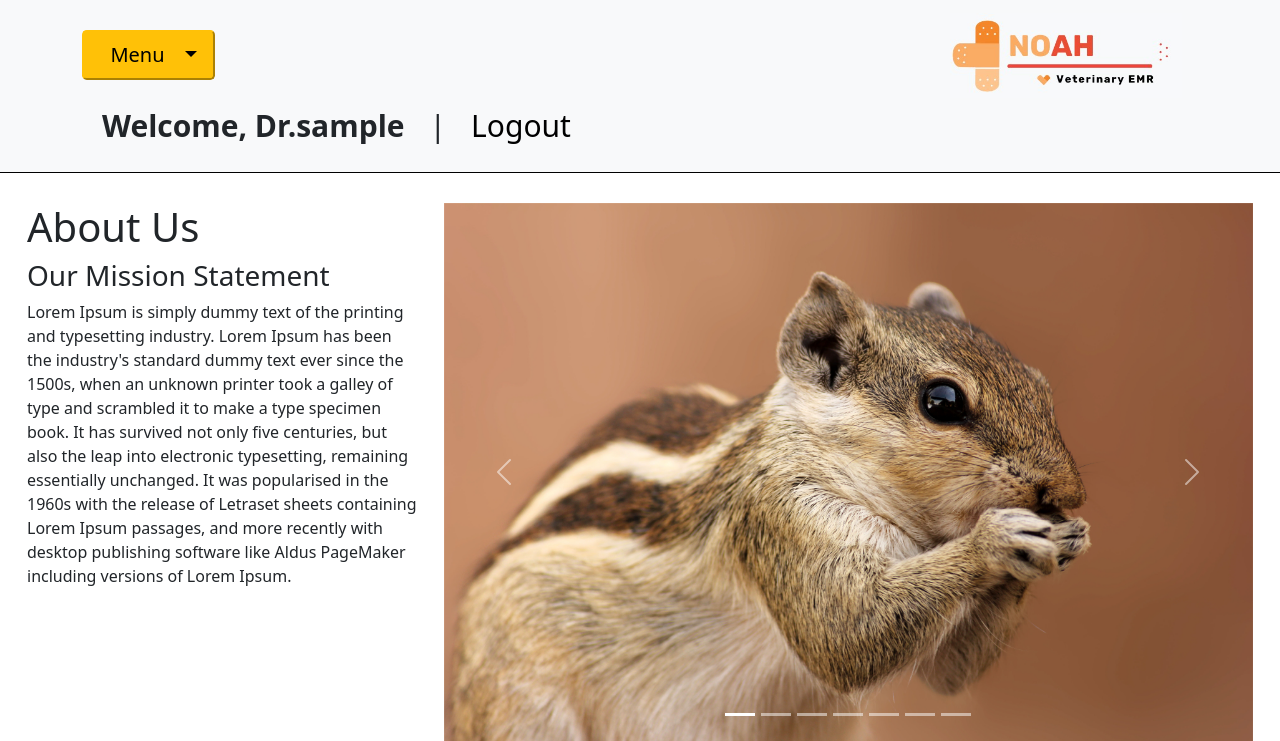
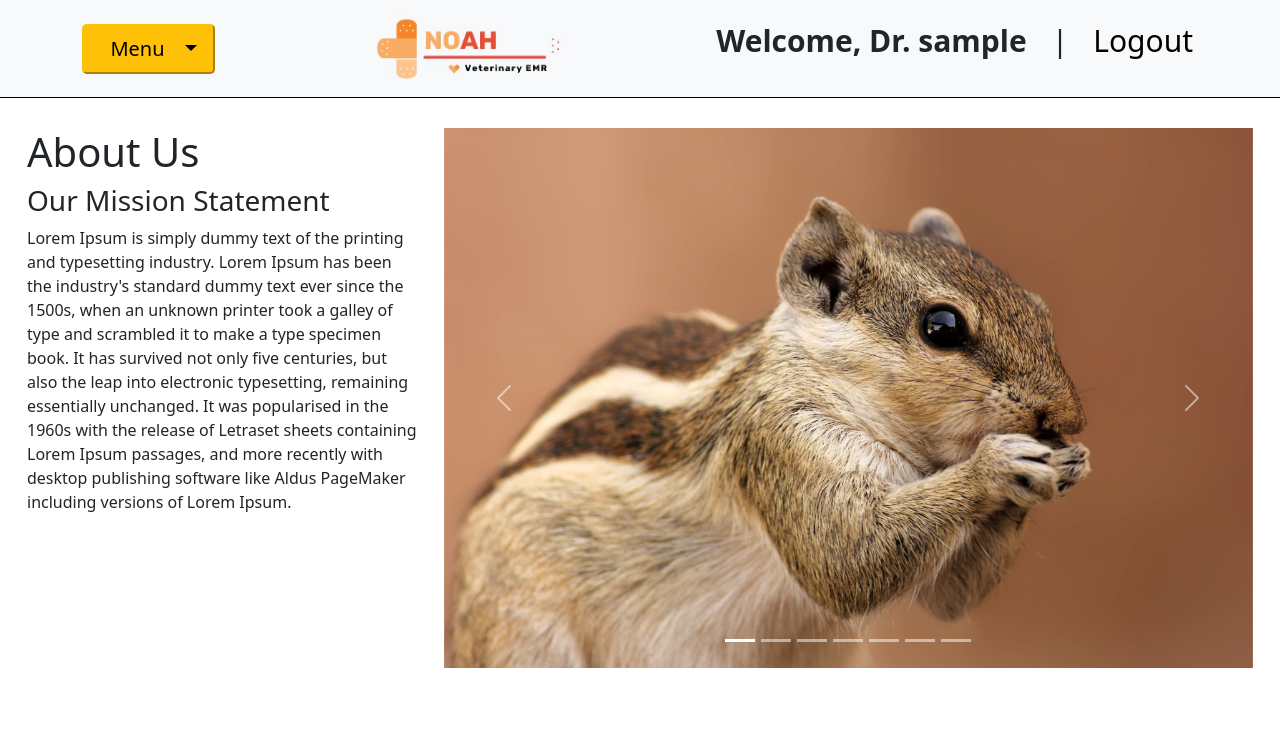
Before and after one commit to zane-kh/Group_Project_3, a Django app: page /about/ in a window 1280 px wide. Shown: the top 741 px of the page. Run offline with Django 4.2, Linux system fonts and the light colour scheme; the visitor is signed in with stand-in values (Sample User, id 1); some libraries are stand-ins or nearby versions.

Commit message:
Navbar styling

```diff
--- a/main_app/static/css/styles.css
+++ b/main_app/static/css/styles.css
@@ -1,6 +1,38 @@
+/* Navbar Styling */
+nav {
+    display: grid;
+    justify-content: space-between
+}
+
+nav > div > div {
+    display: flex;
+    justify-content: left
+}
+
 .navbar {
     border-bottom: 1px solid black;
     /* background: white; */
+}
+
+.dropdown{
+    overflow: visible;
+    flex-grow: 1;
+}
+
+.navbar-brand {
+    padding-left: 0px;
+    display: flex;
+    justify-content: end
+}
+
+.brand {
+    flex-grow: 2;
+}
+
+.links {
+    display: flex;
+    justify-content: flex-end;
+    flex-grow: 1;
 }
 
 .navbar-brand img {
@@ -140,5 +172,6 @@ li {
 
     .navbar-brand img {
         padding-left: 0px;
+        max-height: 130px;
     }
 }
--- a/templates/includes/navbar.html
+++ b/templates/includes/navbar.html
@@ -1,10 +1,10 @@
 {% load static %}
 
-<nav class="navbar navbar-light bg-light" style="display: flex; justify-content: space-between">
+<nav class="navbar navbar-light bg-light">
   <div class="container" >
-    <div style="display: flex; justify-content: left">
+    <div>
       {% if user.is_authenticated %}
-      <div class="dropdown" style="overflow:visible;">
+      <div class="dropdown">
         <button
           class="btn-lg btn-warning dropdown-toggle"
           type="button"
@@ -49,31 +49,23 @@
       </div>
       {% endif %}
     </div>
-    <div>
+    <div class="brand">
       {% if user.is_authenticated %}
-      <a
-        class="navbar-brand"
-        style="padding-left: 150px; display: flex; justify-content: end"
-        href="{% url 'cal:calendar' %}"
-      >
+      <a class="navbar-brand" href="{% url 'cal:calendar' %}">
         <img src="{% static 'images/brand_logo_3.jpeg' %}" />
       </a>
       {% else %}
-      <a
-        class="navbar-brand"
-        style="padding-left: 150px; display: flex; justify-content: end"
-        href="#"
-      >
+      <a class="navbar-brand" href="#">
         <img src="{% static 'images/brand_logo_3.jpeg' %}" />
       </a>
       {% endif %}
     </div>
-    <div style="display: flex; justify-content: flex-end">
+    <div class="links">
 
       {% if user.is_authenticated %}
 
       <ul>
-        <li class="login_link"><strong>Welcome, Dr.{{ user.username }}</strong></li>
+        <li class="login_link"><strong>Welcome, Dr. {{ user.username }}</strong></li>
       </ul>
       <ul>
         <li>| </li>
```
